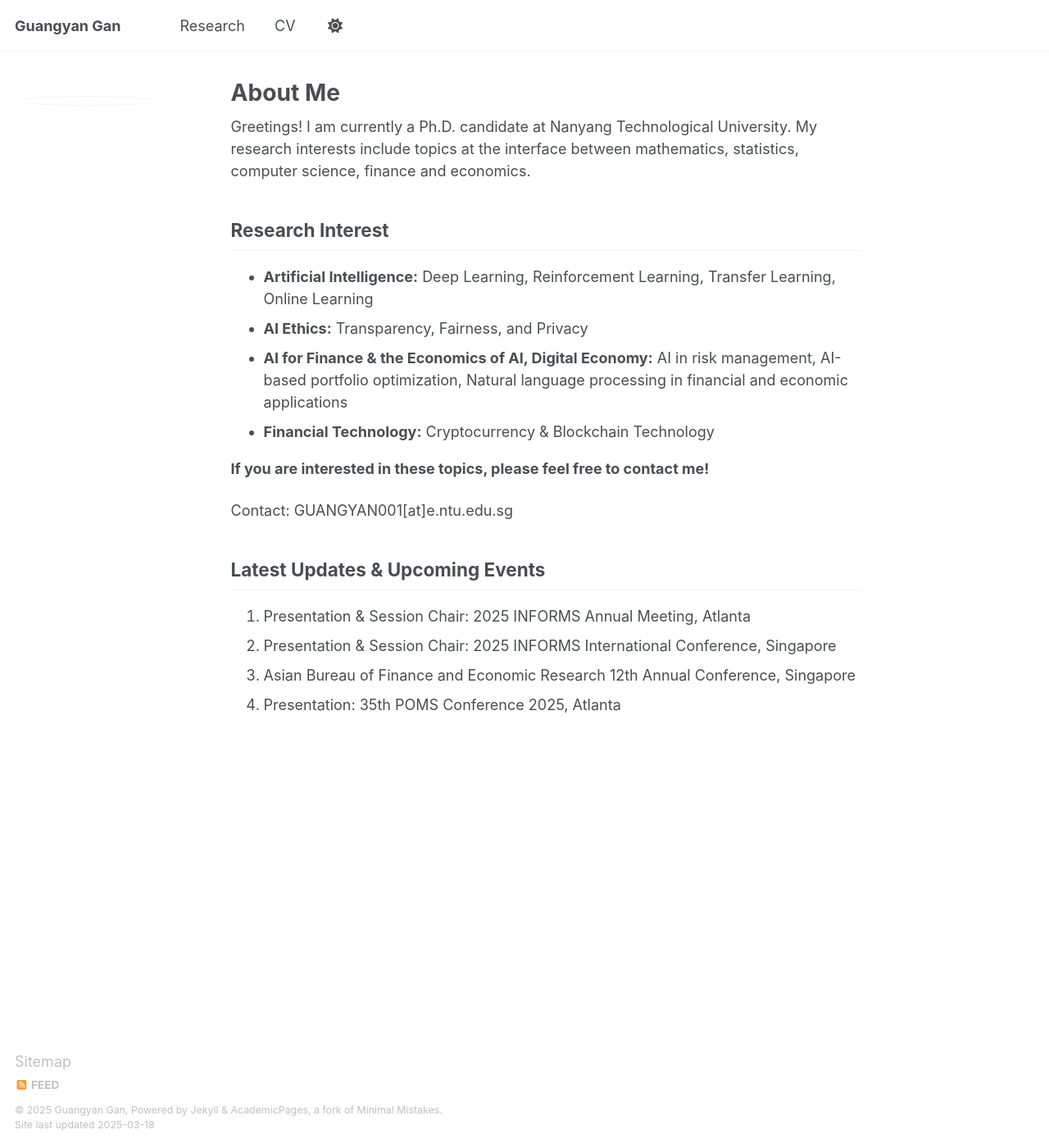
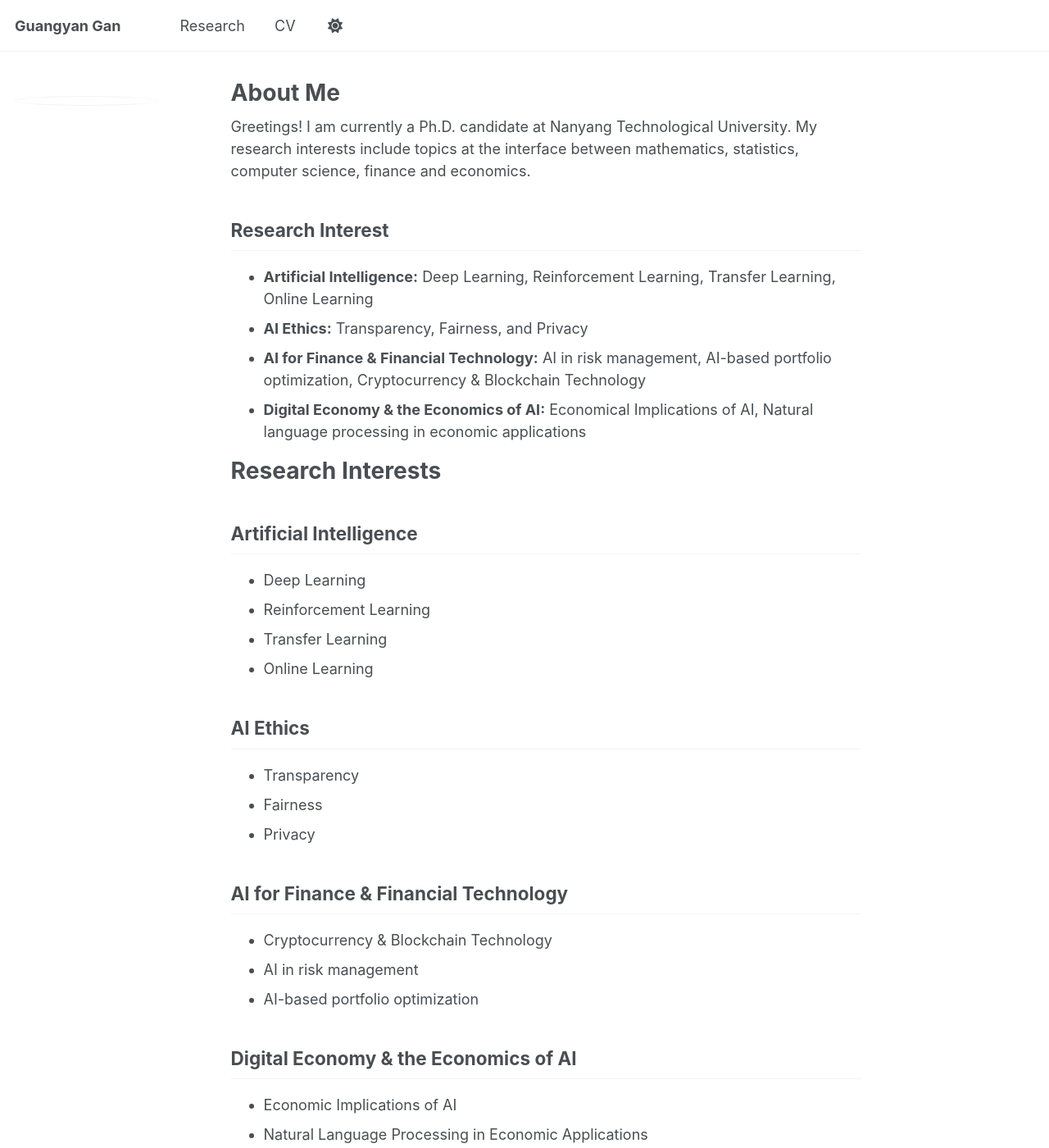
Before and after one commit to GuangyanGan/GuangyanGan.github.io, a Jekyll site: the page built from _pages/about.md, in a window 1280 px wide and 1400 px high. Shown: the whole window at 82% size. Built offline with Jekyll 4.4.1, drawn with Linux system fonts in a browser that asks for light colours.

Commit message:
Update about.md

```diff
--- a/_pages/about.md
+++ b/_pages/about.md
@@ -13,8 +13,30 @@ Greetings! I am currently a Ph.D. candidate at Nanyang Technological University.
 
 - **Artificial Intelligence:** Deep Learning, Reinforcement Learning, Transfer Learning, Online Learning
 - **AI Ethics:** Transparency, Fairness, and Privacy
-- **AI for Finance & the Economics of AI, Digital Economy:** AI in risk management, AI-based portfolio optimization, Natural language processing in financial and economic applications
-- **Financial Technology:** Cryptocurrency & Blockchain Technology
+- **AI for Finance & Financial Technology:** AI in risk management, AI-based portfolio optimization, Cryptocurrency & Blockchain Technology
+- **Digital Economy & the Economics of AI:** Economical Implications of AI, Natural language processing in economic applications
+
+# Research Interests
+
+## Artificial Intelligence
+- Deep Learning
+- Reinforcement Learning
+- Transfer Learning
+- Online Learning
+
+## AI Ethics
+- Transparency
+- Fairness
+- Privacy
+
+## AI for Finance & Financial Technology
+- Cryptocurrency & Blockchain Technology
+- AI in risk management
+- AI-based portfolio optimization
+
+## Digital Economy & the Economics of AI
+- Economic Implications of AI
+- Natural Language Processing in Economic Applications
 
 
 
@@ -22,7 +44,7 @@ Greetings! I am currently a Ph.D. candidate at Nanyang Technological University.
 
 Contact: GUANGYAN001[at]e.ntu.edu.sg
 
-## Latest Updates & Upcoming Events
+# Latest Updates & Upcoming Events
 
 1. Presentation & Session Chair: 2025 INFORMS Annual Meeting, Atlanta
 2. Presentation & Session Chair: 2025 INFORMS International Conference, Singapore
```
